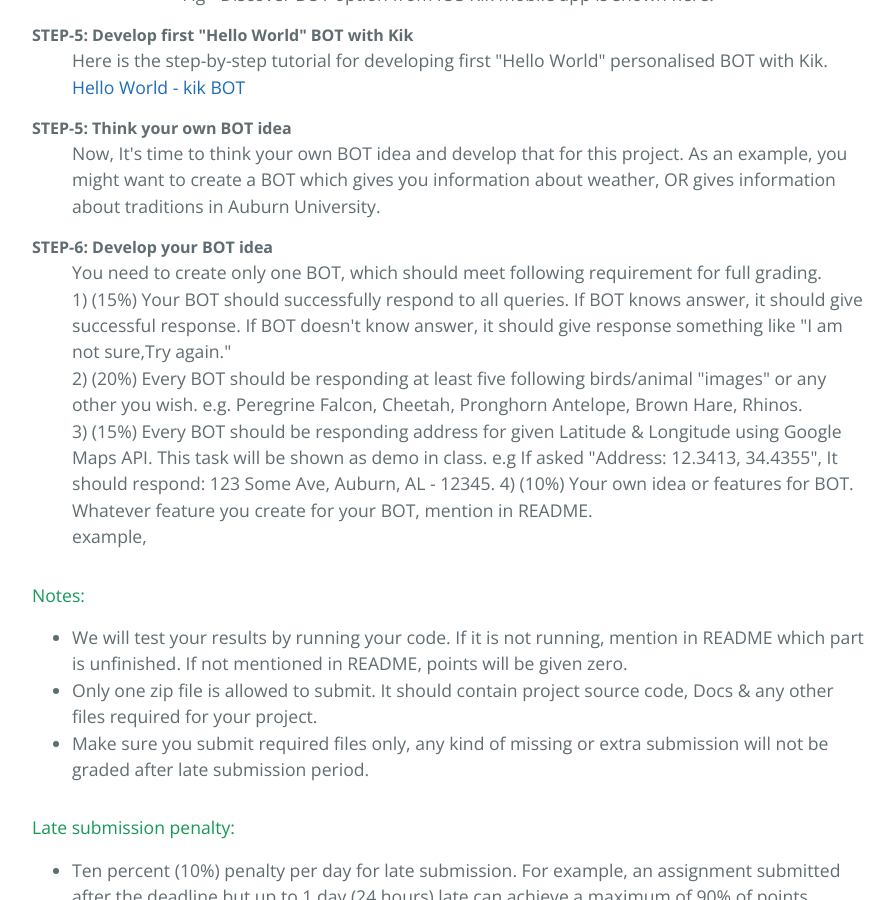
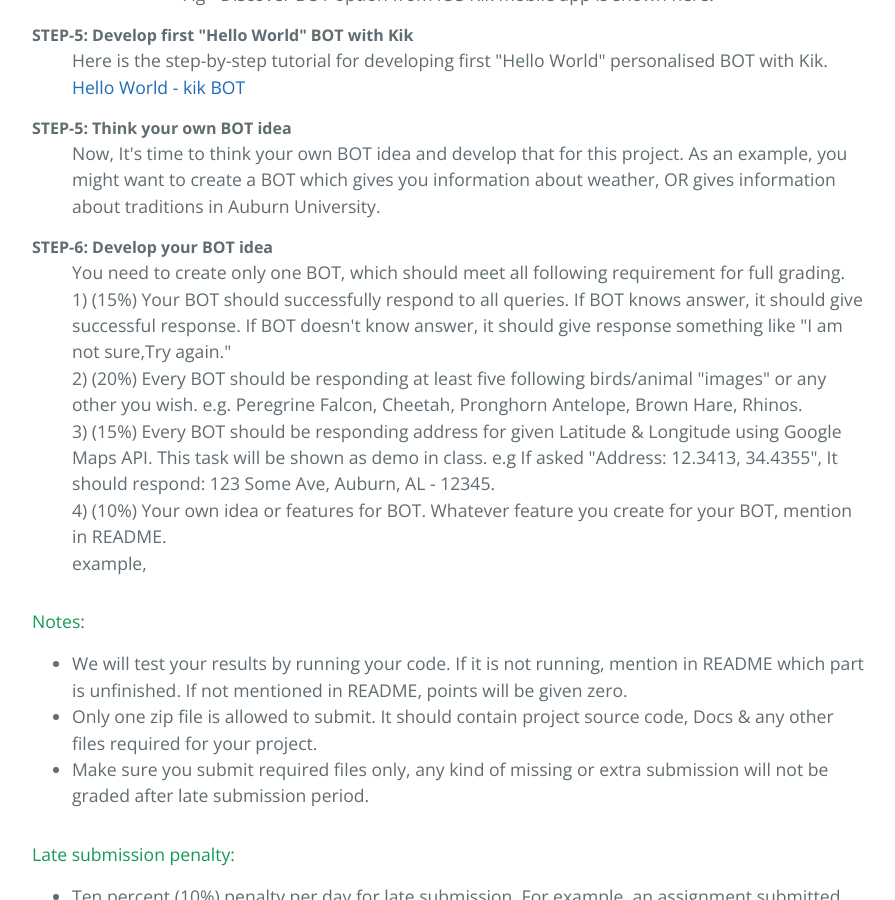
Before and after one commit to Ravi2712/ravi2712.github.io, a Jekyll site: the page built from index.md, in a window 1280 px wide and 900 px high, scrolled down 2115 px. Shown: the whole window, without its empty margins (192-1087 px from the left). Built offline with Jekyll 4.4.1, drawn with Linux system fonts in a browser that asks for light colours.

Commit message:
Changes#20

```diff
--- a/index.md
+++ b/index.md
@@ -57,10 +57,10 @@ Fig - Discover BOT option from iOS Kik mobile app is shown here.
 <dd>Now, It's time to think your own BOT idea and develop that for this project. As an example, you might want to create a BOT which gives you information about weather, OR gives information about traditions in Auburn University.</dd>
 <dt>STEP-6: Develop your BOT idea</dt>
 <dd>
-You need to create only one BOT, which should meet following requirement for full grading. <br>
+You need to create only one BOT, which should meet all following requirement for full grading. <br>
 1) (15%) Your BOT should successfully respond to all queries. If BOT knows answer, it should give successful response. If BOT doesn't know answer, it should give response something like "I am not sure,Try again." <br>
 2) (20%) Every BOT should be responding at least five following birds/animal "images" or any other you wish. e.g. Peregrine Falcon, Cheetah, Pronghorn Antelope, Brown Hare, Rhinos. <br>
-3) (15%) Every BOT should be responding address for given Latitude & Longitude using Google Maps API. This task will be shown as demo in class. e.g If asked "Address: 12.3413, 34.4355", It should respond: 123 Some Ave, Auburn, AL - 12345.
+3) (15%) Every BOT should be responding address for given Latitude & Longitude using Google Maps API. This task will be shown as demo in class. e.g If asked "Address: 12.3413, 34.4355", It should respond: 123 Some Ave, Auburn, AL - 12345. <br>
 4) (10%) Your own idea or features for BOT. Whatever feature you create for your BOT, mention in README.
 <br>
 example,
```
